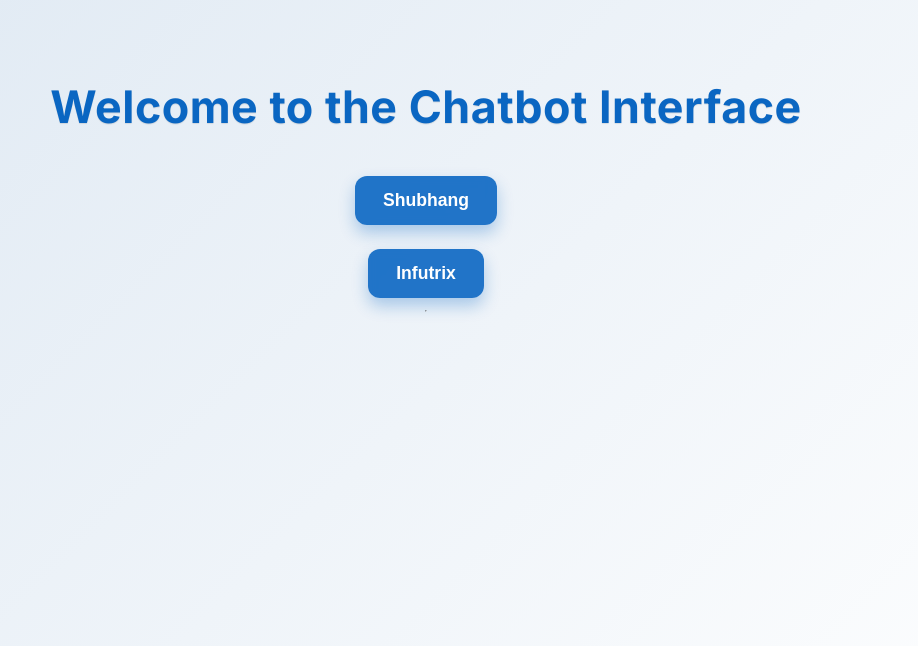
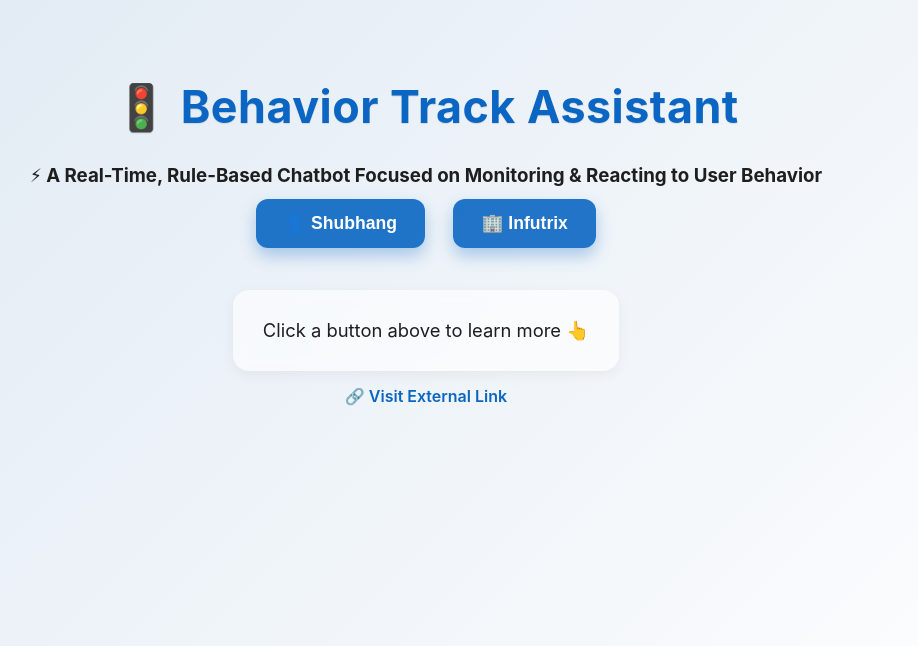
Before and after one commit to shubhanghere/fastapi-rulebot, a FastAPI app: page / in a window 1280 px wide. Shown: the top 646 px of the page, without its empty margins (214-1132 px from the left). Run offline with FastAPI, Linux system fonts and the light colour scheme.

Commit message:
Index.html: Updated index.html file with more content added

```diff
--- a/templates/index.html
+++ b/templates/index.html
@@ -1,21 +1,61 @@
 <!DOCTYPE html>
-<html>
+<html lang="en">
 <head>
-    <title>Rule-Based Chatbot</title>
-    <link rel="stylesheet" href="/static/styles.css">
-    <link rel="stylesheet" href="/static/styles.css">
-    <link href="https://fonts.googleapis.com/css2?family=Inter:wght@400;600;700&display=swap" rel="stylesheet">
+  <meta charset="UTF-8" />
+  <meta name="viewport" content="width=device-width, initial-scale=1.0"/>
+  <title>Behavior Track Assistant</title>
+  <link rel="stylesheet" href="/static/styles.css" />
 </head>
 <body>
-    <h1>Welcome to the Chatbot Interface</h1>
-    <button onclick="window.location.href='/about/shubhang'">Shubhang</button>
-    <button onclick="window.location.href='/about/infutrix'">Infutrix</button>
-    <hr>
-    {% if message %}
-        <p>{{ message }}</p>
-        {% if link %}
-            <a href="{{ link }}" target="_blank">Visit External Link</a>
-        {% endif %}
-    {% endif %}
+
+  <h1>🚦 Behavior Track Assistant</h1>
+  <h3>⚡ A Real-Time, Rule-Based Chatbot Focused on Monitoring & Reacting to User Behavior</h3>
+
+  <div>
+    <button onclick="showInfo('shubhang')">👤 Shubhang</button>
+    <button onclick="showInfo('infutrix')">🏢 Infutrix</button>
+  </div>
+
+  <p id="responseBox">Click a button above to learn more 👆</p>
+
+  <a href="https://github.com/shubhanghere/fastapi-rulebot" target="_blank">🔗 Visit External Link</a>
+
+  <script>
+    const RULES = {
+      shubhang: {
+        description: `
+🔹 <strong>About:</strong> Shubhang Dhawan is an LLM Engineer at Infutrix Technologies with 1+ years in the AI/ML domain.
+🔹 <strong>Specialization:</strong> Chatbots, RAG systems, FastAPI apps, LLM pipelines.
+🔹 <strong>Experience:</strong> Times Network, NXG Ventures, Frontera Health.
+🔹 <strong>Publications:</strong> IEEE & IJSREM - Drug Recommendation (BGFT-DBi-LSTM), AI Ethics in Healthcare.
+🔹 <strong>Education:</strong> M.Sc. in Data Science (CU), B.Sc. in PCM (CSJMU).
+🔹 <strong>Tech Stack:</strong> Python, LLMs, RAG, FastAPI, MongoDB, Pinecone, Azure, GCP.
+🔹 <strong>Passion:</strong> Building intelligent systems with GenAI & automation.
+        `,
+        linkedin: "https://www.linkedin.com/in/shubhang-dhawan-815269251/"
+      },
+      infutrix: {
+        description: `
+🏢 <strong>Infutrix Technologies:</strong>
+A cutting-edge digital agency focused on:
+✅ AI & MVP Development
+✅ Scalable Startup Solutions
+✅ Intelligent Web Platforms
+✅ GenAI, Automation, Data-Driven Systems
+🔗 <em>Delivering the future of smart product engineering!</em>
+        `,
+        website: "https://infutrix.com"
+      }
+    };
+
+    function showInfo(key) {
+      const res = RULES[key];
+      const link = key === "shubhang"
+        ? `<br><br>🔗 <a href="${res.linkedin}" target="_blank">Visit LinkedIn Profile</a>`
+        : `<br><br>🌐 <a href="${res.website}" target="_blank">Visit Company Website</a>`;
+      document.getElementById("responseBox").innerHTML = res.description + link;
+    }
+  </script>
+
 </body>
 </html>
```
